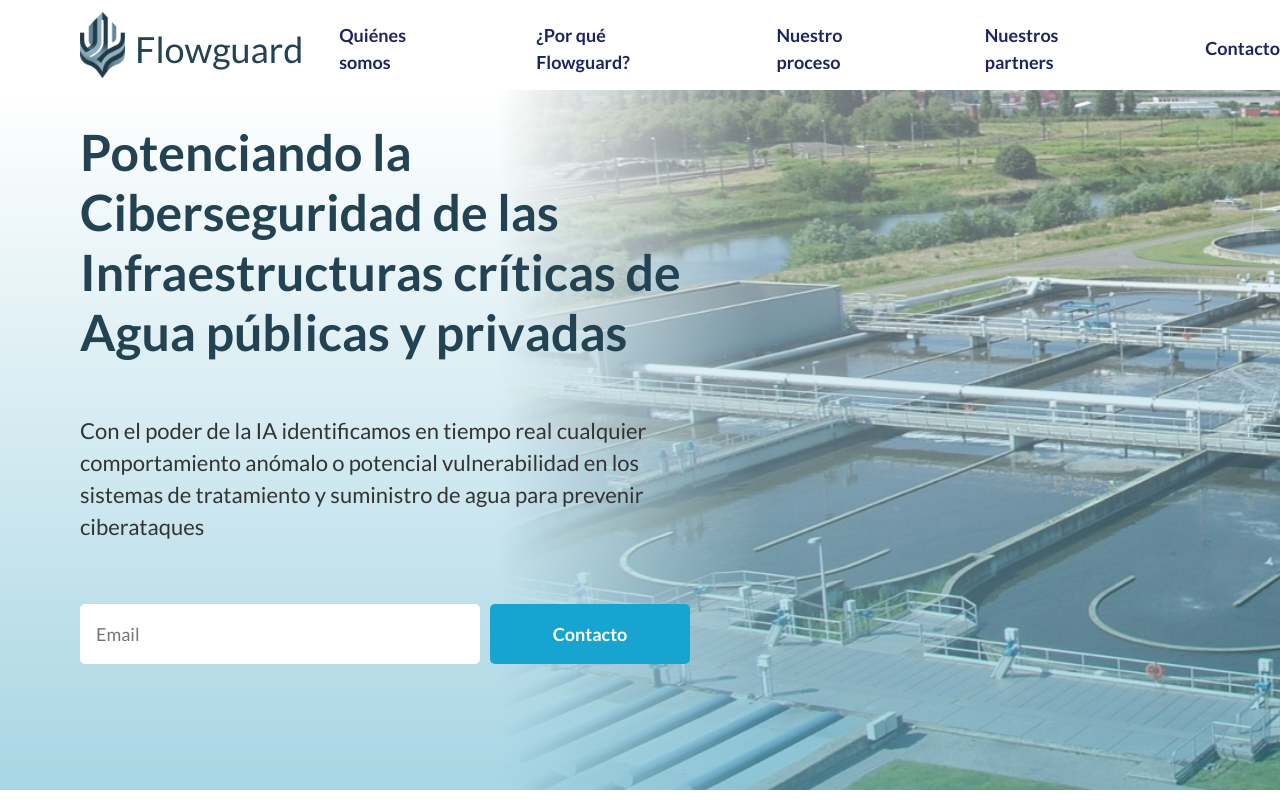
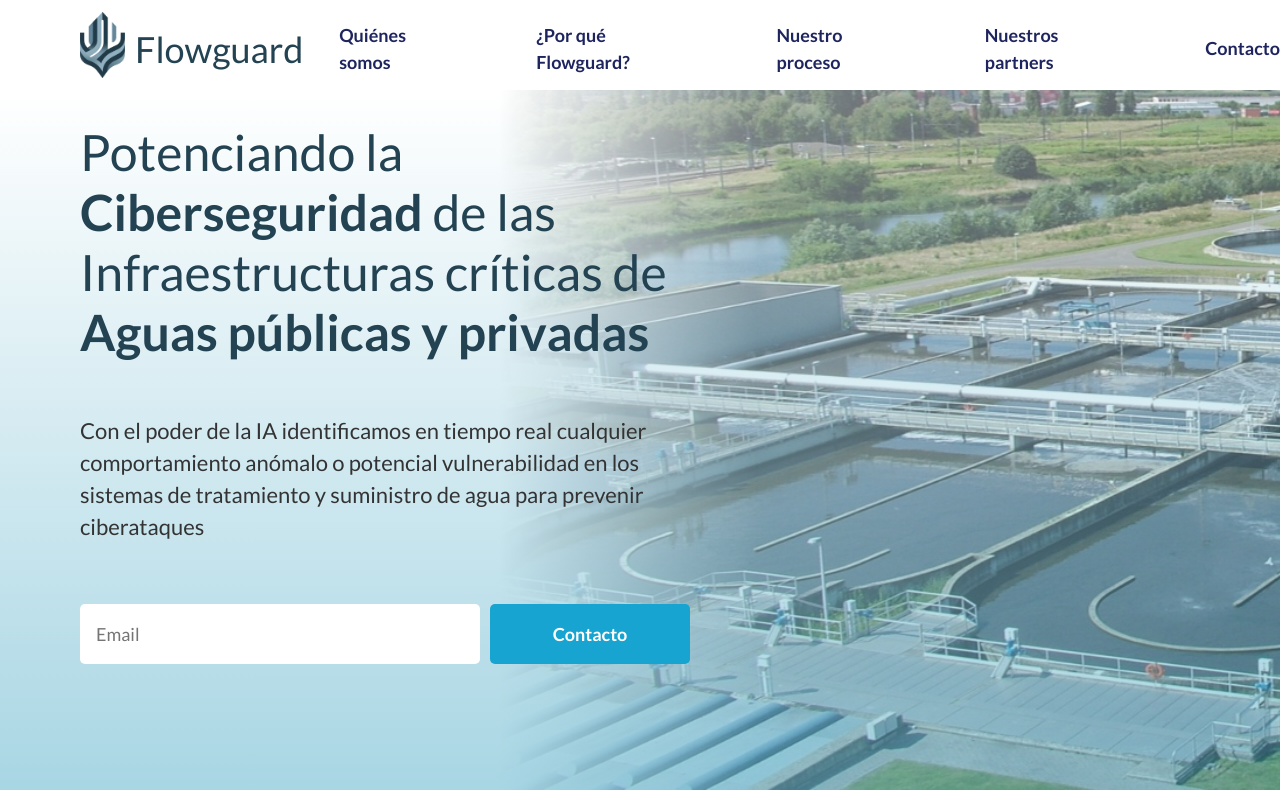
Before and after one commit to telcash/flowguard_frontend, a React (Create React App) app: page / in a window 1280 px wide. Shown: the top 800 px of the page. Built offline with nearby package versions, Linux system fonts and the light colour scheme.

Commit message:
Ajustados estilos de heading de Hero

```diff
--- a/src/containers/hero-section/HeroSection.jsx
+++ b/src/containers/hero-section/HeroSection.jsx
@@ -19,7 +19,7 @@ const HeroSection = () => {
   };
     return (
         <div className="fg__hero">
-          <h1 className="fg__hero-heading">{t("header.tagline")}</h1>
+          <h1 className="fg__hero-heading">Potenciando la <strong>Ciberseguridad</strong> de las Infraestructuras críticas de <strong>Aguas públicas y privadas</strong></h1>
           <p className="fg__hero-description">{t("header.description")}</p>
           <div className="fg__hero-cta">
             <Cta data={showForm} buttonColor={'#17A4D0'} buttonTextColor={'white'}></Cta>
--- a/src/containers/hero-section/hero-section.css
+++ b/src/containers/hero-section/hero-section.css
@@ -11,13 +11,16 @@
 .fg__hero-heading{
     color: var(--primary-color);
     font-size: 64px;
-    font-weight: 700;
+    font-weight: 300;
     grid-area: 1 / 1 / 2 / 3;
-    display: flex;
-    align-items: center;
+    text-align: left;
     padding-top: 2rem;
     padding-bottom: 1rem;
     margin-left: var(--margin-sides-xl);
+}
+
+.fg__hero-heading strong{
+    font-weight: 700;
 }
 
 .fg__hero-description {
```
